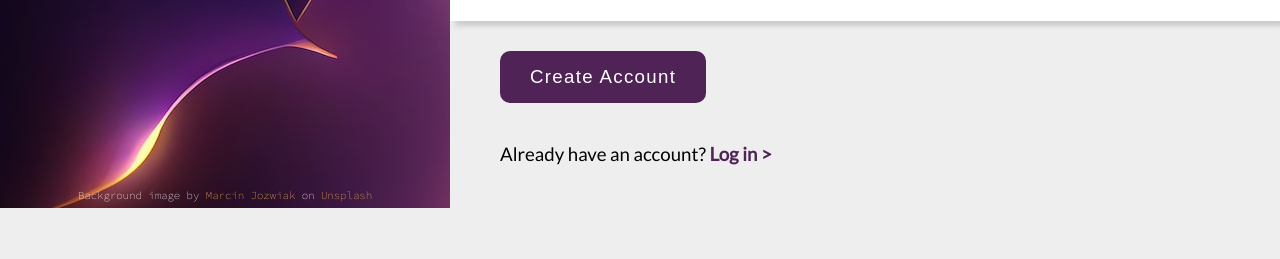
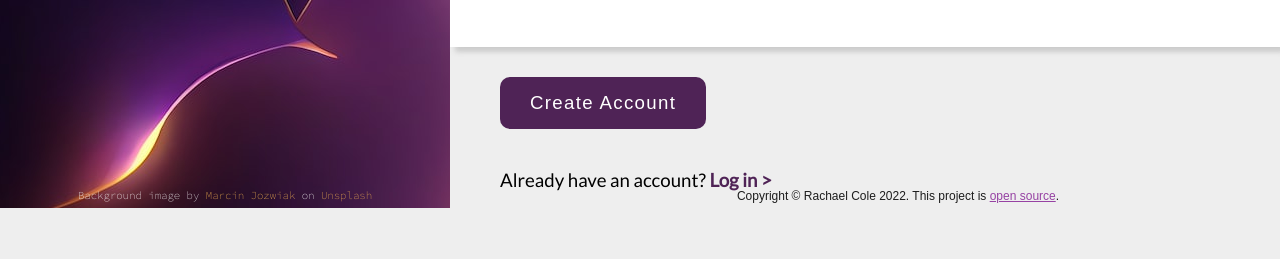
Before and after one commit to jcrachael/tod-sign-up-form, a plain HTML site: page index.html in a window 1280 px wide. Shown: the part 592-851 px from the top of the page. Before the commit the page ends 800 px from the top, so only its background shows below. Drawn offline with Linux system fonts and the light colour scheme.

Commit message:
add footer

```diff
--- a/index.html
+++ b/index.html
@@ -57,6 +57,14 @@
         </div>
         <button type="submit" id="submit-btn">Create Account</button>
         <p id="log-in">Already have an account? <a href="#">Log in ></a></p>
+
+        <div id="footer-wrap">
+        <footer>
+            Copyright © Rachael Cole 2022. This project is&nbsp;<a href="https://github.com/jcrachael/tod-sign-up-page/">open source</a>.
+        </footer>
+
     </div>
+    </div>
+
 </body>
 </html>
--- a/styles.css
+++ b/styles.css
@@ -77,6 +77,8 @@ h1 {
 
 #content {
     width: 100%;
+    height: calc(100vh-30px);
+    padding: 50px 0px;
     margin-top: auto;
     margin-bottom: auto;
 }
@@ -191,3 +193,30 @@ button:hover {
     padding: 0;
     color: red;
 }
+
+#footer-wrap {
+    display: flex;
+    justify-content: center;
+    padding-bottom: 5px;
+    width: 70vw;
+    position: fixed;
+    bottom: 0;
+}
+
+footer {
+
+    justify-content: center;
+    width: 330px;
+    text-align: center;
+    font-family: sans-serif;
+    font-size: 12px;
+    color: rgb(29, 29, 29);
+  }
+
+  footer a {
+    color: #9642A3;
+  }
+
+  footer a:hover {
+    color: #4F2356;
+  }
```
